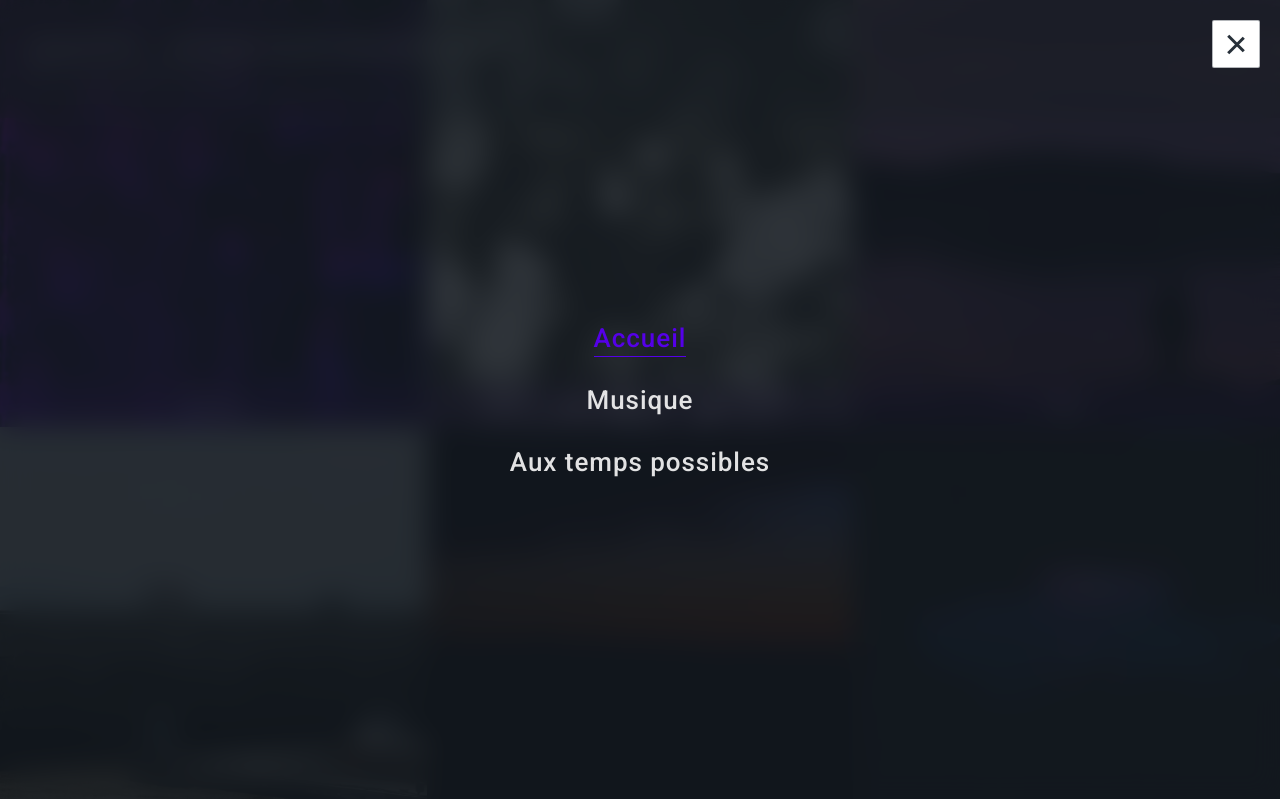
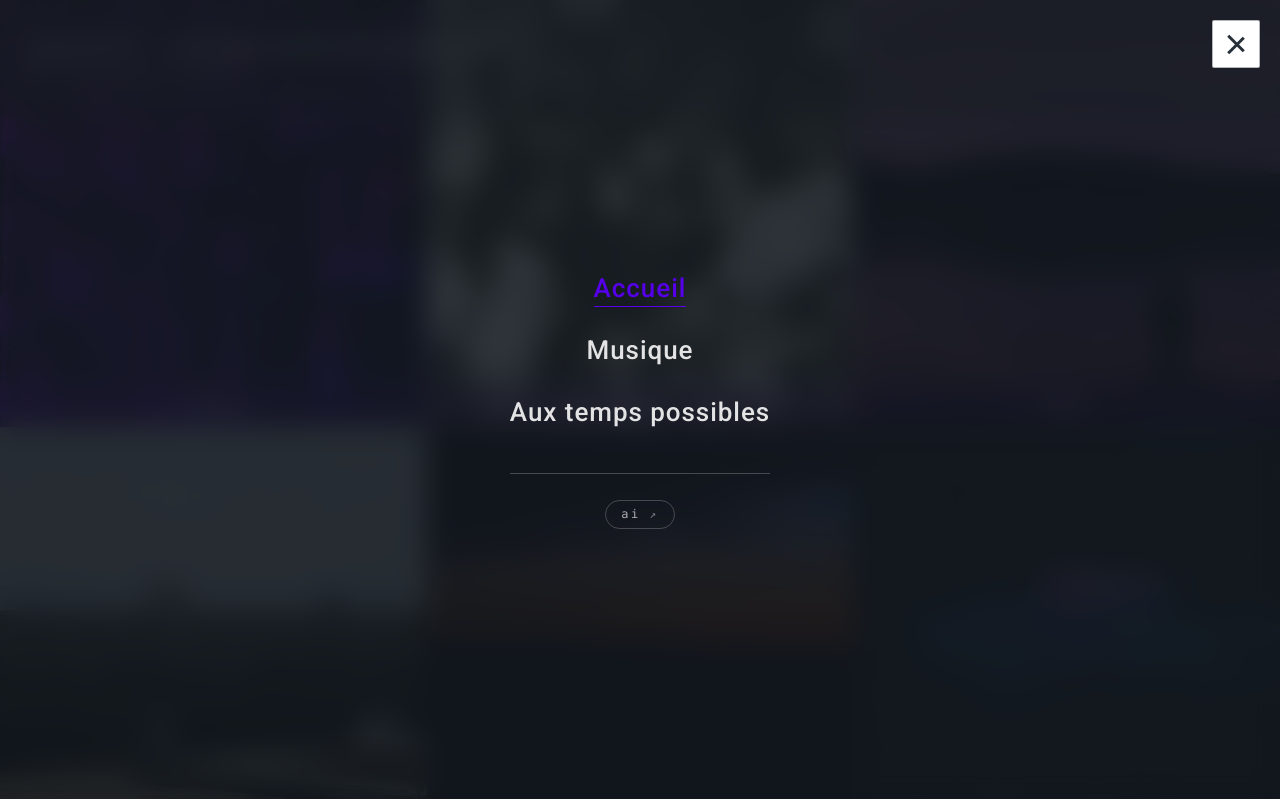
Before and after one commit to soloofboom/jeanchri-vitrine, a plain HTML site: page index.html in a window 1280 px wide. Both pictures are taken after a click on the button "Ouvrir le menu". Shown: the top 799 px of the page. Drawn offline with Linux system fonts and the light colour scheme.

Commit message:
menu : entree ai.jeanchri.com sous un filet de separation

```diff
--- a/assets/style.css
+++ b/assets/style.css
@@ -183,6 +183,48 @@ body.menu-ouvert .dt-main-menu { opacity: 1; visibility: visible; }
 .dt-main-menu li a[aria-current="page"]::after { transform: scaleX(1); }
 
 body.menu-ouvert { overflow: hidden; }
+
+/* entrée de sortie : l'alibi ai.jeanchri.com, autre site */
+.dt-main-menu li.menu-sortie {
+  margin-top: 30px;
+  padding-top: 26px;
+  border-top: 1px solid var(--filet);
+}
+
+.dt-main-menu li.menu-sortie a {
+  display: inline-flex;
+  align-items: center;
+  gap: 9px;
+  padding: 6px 15px 7px;
+  border: 1px solid var(--filet);
+  border-radius: 999px;
+  font-family: ui-monospace, "SF Mono", Menlo, monospace;
+  font-size: 12px;
+  font-weight: 400;
+  letter-spacing: .2em;
+  color: var(--texte-clair-2);
+  transition: color var(--duree) var(--courbe),
+              border-color var(--duree) var(--courbe),
+              background-color var(--duree) var(--courbe);
+}
+
+.dt-main-menu li.menu-sortie a::after { display: none; }
+
+.dt-main-menu li.menu-sortie a i {
+  font-style: normal;
+  font-size: 11px;
+  opacity: .7;
+  transition: transform var(--duree) var(--courbe), opacity var(--duree) var(--courbe);
+}
+
+@media (hover: hover) and (pointer: fine) {
+  .dt-main-menu li.menu-sortie a:hover {
+    color: #fff;
+    border-color: var(--filet-actif);
+    background: var(--teinte-accent);
+  }
+  .dt-main-menu li.menu-sortie a:hover i { transform: translate(2px, -2px); opacity: 1; }
+}
 
 /* ===== Galerie accueil ===== */
 /* Grille de tuiles carrées, 3 colonnes, bord à bord (comme le plugin WordPress) */
--- a/index.html
+++ b/index.html
@@ -10,7 +10,7 @@
 <link rel="preconnect" href="https://fonts.googleapis.com">
 <link rel="preconnect" href="https://fonts.gstatic.com" crossorigin>
 <link href="https://fonts.googleapis.com/css2?family=Roboto:wght@300;400;500;700;900&display=swap" rel="stylesheet">
-<link rel="stylesheet" href="assets/style.css?v=20261116-4">
+<link rel="stylesheet" href="assets/style.css?v=20261116-5">
 </head>
 <body class="accueil page page-id-48">
 
@@ -24,6 +24,11 @@
 		<li><a href="./" aria-current="page">Accueil</a></li>
 		<li><a href="jeanchri-musique/">Musique</a></li>
 		<li><a href="aux-temps-possibles/">Aux temps possibles</a></li>
+		<li class="menu-sortie">
+			<a href="https://ai.jeanchri.com/" target="_blank" rel="noopener">
+				<span>ai</span><i aria-hidden="true">↗</i>
+			</a>
+		</li>
 	</ul>
 </nav>
 <button class="dt-menu-trigger" aria-label="Ouvrir le menu" aria-expanded="false">
```
Also changed, not shown: aux-temps-possibles/index.html (+6 -1 lines), jeanchri-musique/index.html (+6 -1 lines), portfolio/index.html (+6 -1 lines).
